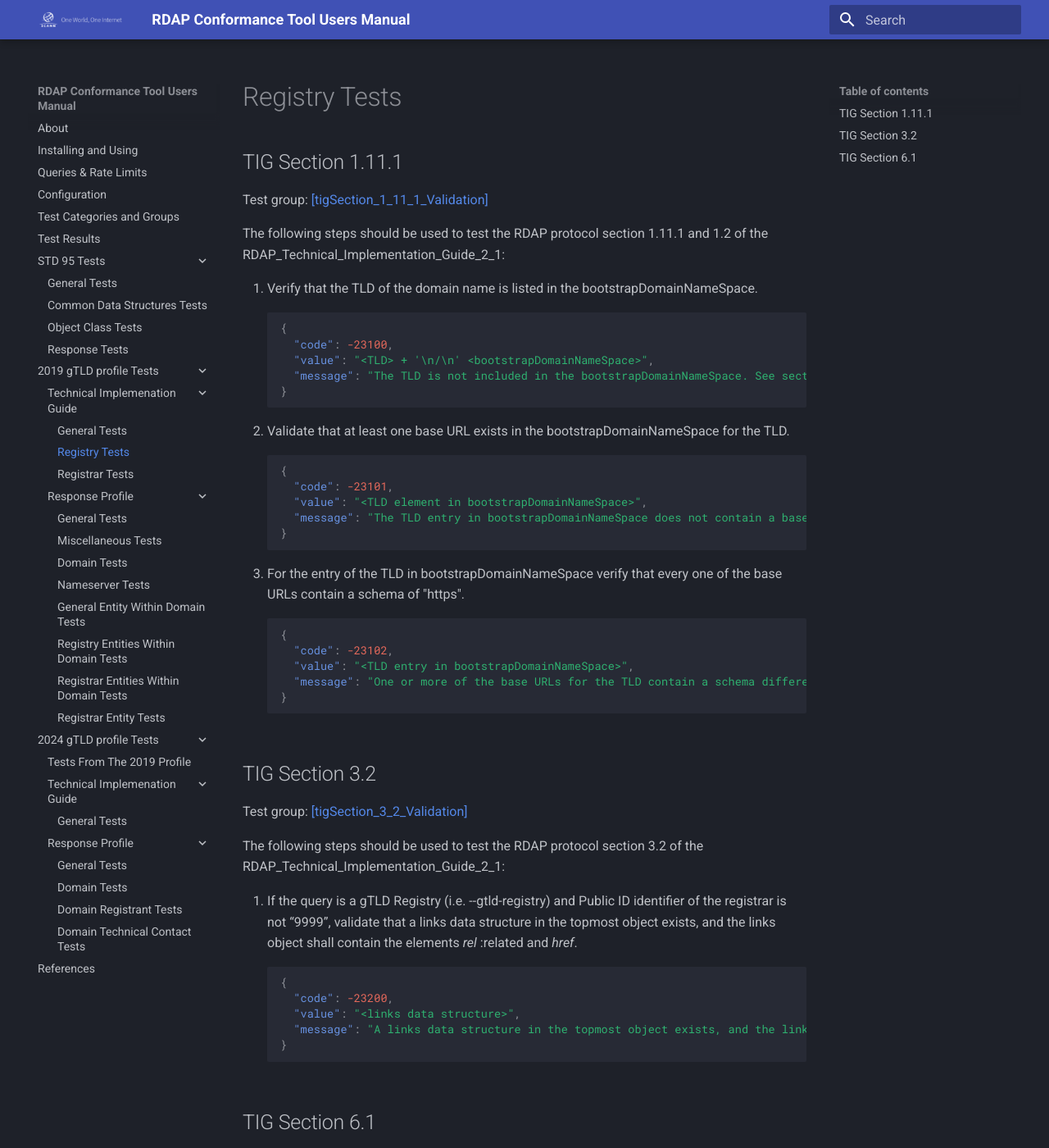
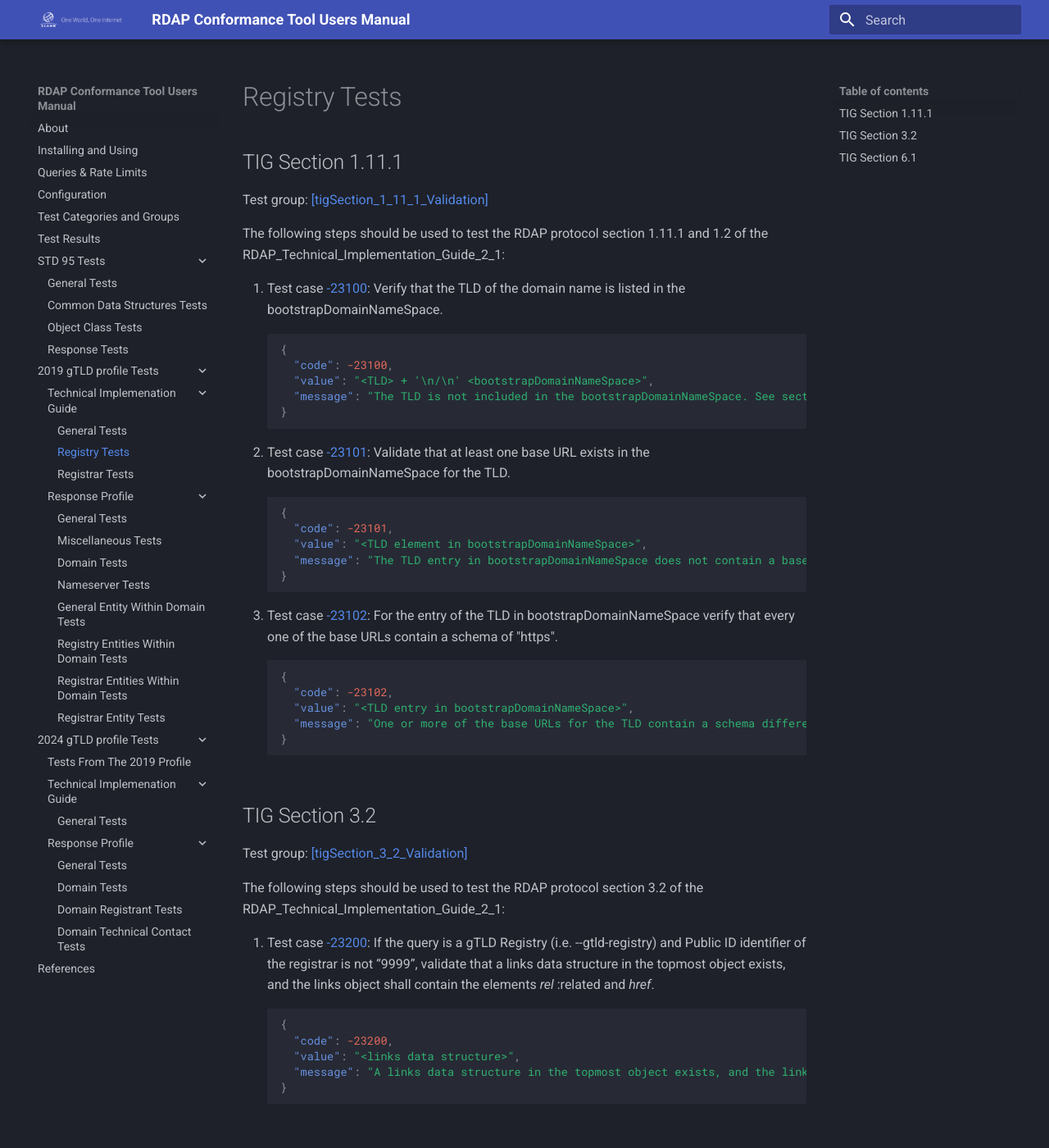
Before and after one commit to icann/rdap-conformance-tool, an MkDocs documentation site: the page built from docs/2019_gtld/tig/registry.md, in a window 1280 px wide and 1400 px high. Shown: the whole window at 82% size. Built offline with MkDocs 1.6.1 and Material for MkDocs 9.7.7, drawn with Linux system fonts in a browser that asks for light colours; some of the changed text lies outside the part shown.

Commit message:
test case links

````diff
--- a/docs/2019_gtld/tig/registry.md
+++ b/docs/2019_gtld/tig/registry.md
@@ -6,7 +6,7 @@
 
 The following steps should be used to test the RDAP protocol section 1.11.1 and 1.2 of the RDAP_Technical_Implementation_Guide_2_1:
 
-1. Verify that the TLD of the domain name is listed in the bootstrapDomainNameSpace.
+1. Test case [-23100](#id-testCase-23100){ #id-testCase-23100 }: Verify that the TLD of the domain name is listed in the bootstrapDomainNameSpace.
 ``` json
 {
   "code": -23100,
@@ -14,7 +14,7 @@ The following steps should be used to test the RDAP protocol section 1.11.1 and
   "message": "The TLD is not included in the bootstrapDomainNameSpace. See section 1.11.1 of the RDAP_Technical_Implementation_Guide_2_1."
 }
 ```
-2. Validate that at least one base URL exists in the bootstrapDomainNameSpace for the TLD.
+2. Test case [-23101](#id-testCase-23101){ #id-testCase-23101 }: Validate that at least one base URL exists in the bootstrapDomainNameSpace for the TLD.
 ``` json
 {
   "code": -23101,
@@ -22,7 +22,7 @@ The following steps should be used to test the RDAP protocol section 1.11.1 and
   "message": "The TLD entry in bootstrapDomainNameSpace does not contain a base URL. See section 1.11.1 of the RDAP_Technical_Implementation_Guide_2_1."
 }
 ```
-3. For the entry of the TLD in bootstrapDomainNameSpace verify that every one of the base URLs contain a schema of "https".
+3. Test case [-23102](#id-testCase-23102){ #id-testCase-23102 }: For the entry of the TLD in bootstrapDomainNameSpace verify that every one of the base URLs contain a schema of "https".
 ``` json
 {
   "code": -23102,
@@ -37,7 +37,7 @@
 
 The following steps should be used to test the RDAP protocol section 3.2 of the RDAP_Technical_Implementation_Guide_2_1:
 
-1. If the query is a gTLD Registry (i.e. --gtld-registry) and Public ID identifier of the registrar is not “9999”, validate that a links data structure in the topmost object exists, and the links object shall contain the elements _rel_ :related and _href_.
+1. Test case [-23200](#id-testCase-23200){ #id-testCase-23200 }: If the query is a gTLD Registry (i.e. --gtld-registry) and Public ID identifier of the registrar is not “9999”, validate that a links data structure in the topmost object exists, and the links object shall contain the elements _rel_ :related and _href_.
 ``` json
 {
   "code": -23200,
@@ -52,7 +52,7 @@
 
 The following steps should be used to test the RDAP protocol section 6.1 of the RDAP_Technical_Implementation_Guide_2_1:
 
-1. For the _entity_ with the registrar role within the domain object, validate that a _publicIds_ member is included.
+1. Test case [-23300](#id-testCase-23300){ #id-testCase-23300 }: For the _entity_ with the registrar role within the domain object, validate that a _publicIds_ member is included.
 ``` json
 {
   "code": -23300,
@@ -60,7 +60,7 @@ The following steps should be used to test the RDAP protocol section 6.1 of the
   "message": "A publicIds member is not included in the entity with the registrar role."
 }
 ```
-2. For the _entity_ with the registrar role within the domain object, if a _publicIds_ member is included, validate that the identifier member is a positive integer.
+2. Test case [-23301](#id-testCase-23301){ #id-testCase-23301 }: For the _entity_ with the registrar role within the domain object, if a _publicIds_ member is included, validate that the identifier member is a positive integer.
 ``` json
 {
   "code": -23301,
````
